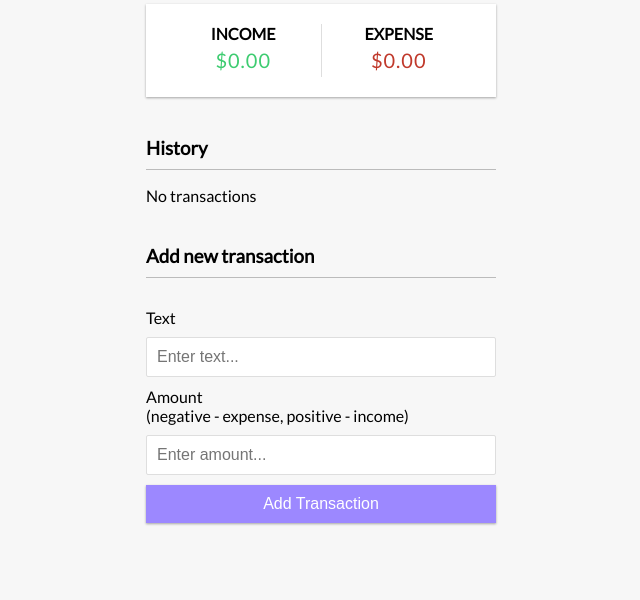
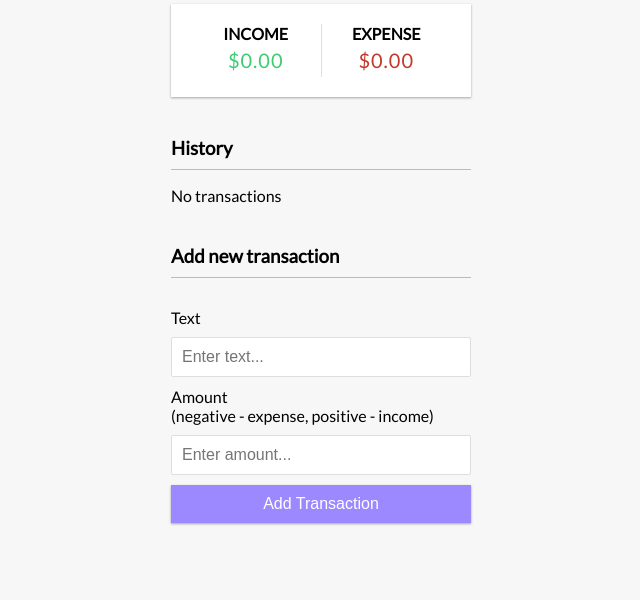
Before and after one commit to Marksparkyryan/ExpenseTracker, a plain HTML site: page index.html in a window 1280 px wide. Shown: the part 200-800 px from the top of the page, without its empty margins (319-959 px from the left). Drawn offline with Linux system fonts and the light colour scheme.

Commit message:
modifying container width

```diff
--- a/sass/_components.scss
+++ b/sass/_components.scss
@@ -22,7 +22,8 @@ $box-shadow: 0 1px 3px rgba(0,0,0,0.12), 0 1px 2px rgba(0,0,0,0.24);
 // --------------------------- Container -----------------------------//
 .container {
     margin: 30px auto;
-    width: 350px;
+    min-width: 300px;
+    max-width: 400px;
 }
 
 
```
Also changed, not shown: sass/style.css, 1 other file.
